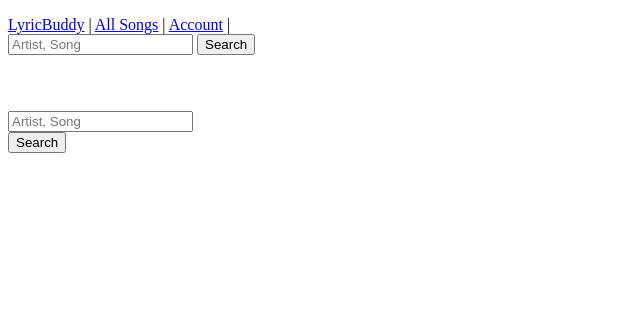
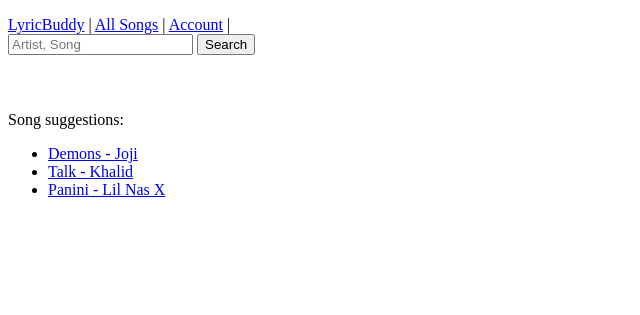
Before and after one commit to dominiquecuevas/Note, a Flask app: page / in a window 1280 px wide. Shown: the top 315 px of the page, without its empty margins (0-640 px from the left). Run offline with Flask 2, Linux system fonts and the light colour scheme; the visitor is signed in with stand-in values (Sample User, id 1).

Commit message:
moved code to base.html and kept song suggestion links

```diff
--- a/templates/results.html
+++ b/templates/results.html
@@ -4,37 +4,45 @@
 
 {% block script %}
 <!-- Load jQuery -->
-<script src="http://code.jquery.com/jquery-latest.js"></script>
+<!-- <script src="http://code.jquery.com/jquery-latest.js"></script> -->
 <!-- Load jQuery.selection plugin-->
-<script type="text/javascript" src="static/jquery.selection.js"></script>
-{% endblock %}
+<!-- <script type="text/javascript" src="static/jquery.selection.js"></script>
+ -->{% endblock %}
 
 {% block content %}
-    <form id="searchForm">
+
+<div id="song-suggestions">
+Song suggestions:
+<ul>
+    <li><a class="song-link" href="/joji-demons">Demons - Joji</a></li>
+    <li><a class="song-link" href="/khalid-talk">Talk - Khalid</a><br></li>
+    <li><a class="song-link" href="/lil-nas-x-panini">Panini - Lil Nas X</a></li>
+</ul>
+</div>
+    <!-- <form id="searchForm">
         <input id="searchTerm" type="text" placeholder="Artist, Song"><br>
         <input id="search" type="submit" value="Search">
-    </form>
+    </form> -->
 
-    <iframe id="ytplayer" type="text/html" width="0" height="0" frameborder="0">
-    </iframe>
+<!--     <iframe id="ytplayer" type="text/html" width="0" height="0" frameborder="0">
+    </iframe> -->
 
 <!-- DISABLING JINJA VARIABLES TO REFACTOR TO  -->
-    <h2 id="title"></h2>
+<!--     <h2 id="title"></h2>
     <h3 id="artist"></h3>
-    <p id="lyrics">
+    <p id="lyrics"> -->
         <!-- jinja block to pass through html code -->
 
-        {% autoescape false %}
+<!--         {% autoescape false %}
 
-        {% endautoescape %}
-    </p>
+        {% endautoescape %} -->
+    <!-- </p> -->
 
-    <p>
-    <!-- while text selected, click button to  -->
+<!--     <p>
     <input type="hidden" id="get-fragment" value="Copy song fragment" />
-    </p>
+    </p> -->
 
-    <form style="display:none;" id="userinput" action="/save" method="POST">
+<!--     <form style="display:none;" id="userinput" action="/save" method="POST">
     Fragment <textarea id="fragment" name='fragment'></textarea><br>
     Annotation <textarea name='annotation'></textarea><br>
     <input type='hidden' name='song_title' value="">
@@ -45,14 +53,13 @@
     </form>
 
     <table id="q_annotations">
-        <!-- append rows from query -->
-    </table>
+    </table> -->
 
 {% endblock %}
 
 
 {% block jquery %}
-<script>
+<!-- <script>
 
 // const fragment = $('fragment').attr('value')
 // Get selected text
@@ -64,9 +71,50 @@ $('#get-fragment').on('click', function(){
 
 });
 
-</script>
+</script> -->
 
-<script>
+<!-- <script>
+
+
+// TODO: consolidate ajax code for clicking a song link and using the search bar
+        // multiple selectors, 'clicked'
+$('.song-link').on('click', (evt) => {
+    const link = $(evt.target);
+    evt.preventDefault();
+
+    const q = link.html();
+    $.get(`/api/search?q=${q}`, (res) => {
+        $('#lyrics').html(res.lyrics);
+        $('input[name="lyrics"]').val(res.lyrics);
+
+        // TODO: do that stuff up there ^^^^ but for everything else :D
+
+        $('#title').html(res.song_title);
+        $('input[name="song_title"]').val(res.song_title);
+
+        $('#artist').html(res.song_artist);
+        $('input[name="song_artist"]').val(res.song_artist);
+
+        $('input[name="video_url"]').val(res.video_url);
+        // width="640" height="360" frameborder="0"
+        $('iframe').attr({'width':640, 'height':360});
+        $('iframe').attr('src', `https://www.youtube.com/embed/${res.video_url}?autoplay=0`);
+
+        $('#q_annotations').empty();
+        if (res.song_annos.length) {
+            $('#q_annotations').append('<tr><th>Fragment</th><th>Annotation</th></tr>');
+            for (const song_anno of res.song_annos) {
+                $('#q_annotations').append(`<tr id="${song_anno[0]}"></tr>`);
+                $(`#${song_anno[0]}`).append(`<td>${song_anno[1]}</td>`);
+                $(`#${song_anno[0]}`).append(`<td>${song_anno[2]}</td>`);
+            };
+        };
+
+        $('#userinput').attr('style','');
+        $('#get-fragment').attr('type','button');
+    });
+});
+
 $('#search').on('click', (evt) => {
     evt.preventDefault();
 
@@ -103,5 +151,5 @@ $('#search').on('click', (evt) => {
     });
 });
 
-</script>
+</script> -->
 {% endblock %}
```
